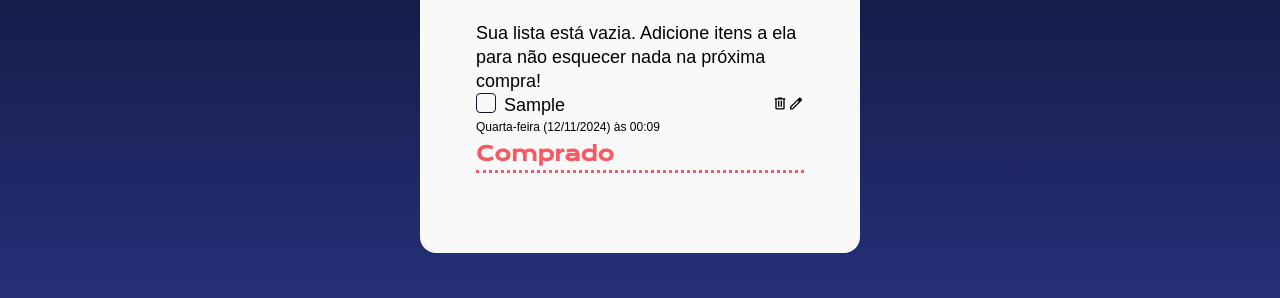
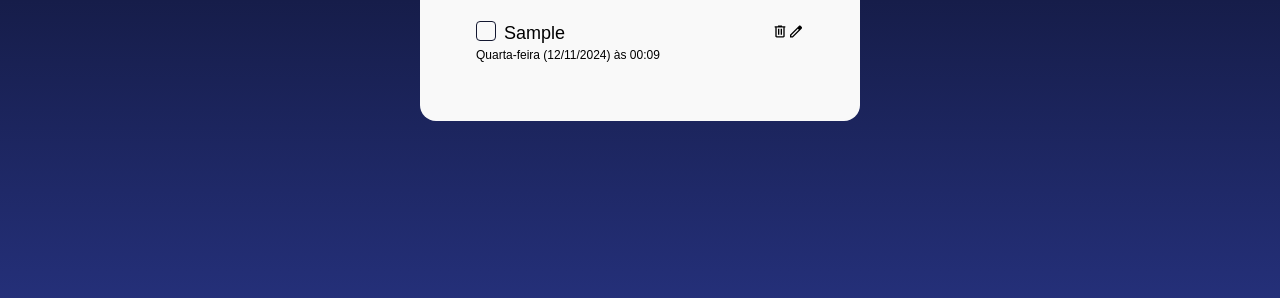
Before and after one commit to gabrielfari4/checklist, a plain HTML site: page index.html in a window 1280 px wide. Both pictures are taken after typing "Sample" into the empty fields and a click on the button "Salvar item". Shown: the part 464-762 px from the top of the page. Drawn offline with nearby package versions, Linux system fonts and the light colour scheme; a web font is replaced by a local one.

Commit message:
:sparkles: feat: function verificar lista comprados

```diff
--- a/index.html
+++ b/index.html
@@ -33,11 +33,13 @@
                 <ul id="lista-de-compras">
                     <p id="mensagem-lista-vazia" style="display: block;">Sua lista está vazia. Adicione itens a ela para não esquecer nada na próxima compra!</p>
                 </ul>
-                <h2>Comprado</h2>
-                <hr />
-                <ul id="lista-comprados">
+                <div  id="comprados-title">
+                    <h2>Comprado</h2>
+                    <hr />
+                    <ul id="lista-comprados">
 
-                </ul>
+                    </ul>
+                </div>
             </div>
         </main>
         <script src="script.js" type="module"></script>
--- /dev/null
+++ b/js/adicionarDataHora.js
@@ -0,0 +1,10 @@
+
+const addDateTime = () => {
+    const itemDate = document.createElement('p');
+    itemDate.innerText = `${new Date().toLocaleDateString('pt-BR', { weekday: 'long' })} (${new Date().toLocaleDateString()}) às ${new Date().toLocaleTimeString('pt-BR', { hour: 'numeric', minute: 'numeric' })}`;
+    itemDate.classList.add('item-texto-data');
+
+    return itemDate;
+}
+
+export default addDateTime;
--- a/js/adicionarItem.js
+++ b/js/adicionarItem.js
@@ -1,4 +1,5 @@
 import createItem from "./criarItem.js";
+import verifyList from "./verificarLista.js";
 
 const item = document.getElementById('input-item');
 const lista = document.getElementById('lista-de-compras');
@@ -8,6 +9,7 @@ const addItem = (event) => {
 
     const listItem = createItem(item.value)
     lista.appendChild(listItem);
+    verifyList(lista);
 }
 
 export default addItem;
--- a/js/criarItem.js
+++ b/js/criarItem.js
@@ -1,3 +1,7 @@
+import addDateTime from "./adicionarDataHora.js";
+import verifyBoughtList from "./verificarComprado.js";
+
+const lista = document.getElementById('lista-de-compras');
 const listaComprados = document.getElementById('lista-comprados');
 
 let itemCount = 1
@@ -37,6 +41,7 @@ const createItem = (item) => {
             itemTitle.style.textDecoration = 'none';
             lista.appendChild(listItem);
         }
+        verifyBoughtList(listaComprados);
     })
 
     const customCheckbox = document.createElement('div');
@@ -74,15 +79,13 @@ const createItem = (item) => {
     editButton.appendChild(editImg);
 
 
+
     listItemContainer.appendChild(itemNameContainer);
     listItemContainer.appendChild(buttonContainer);
 
-    const itemDate = document.createElement('p');
-    itemDate.innerText = `${new Date().toLocaleDateString('pt-BR', { weekday: 'long' })} (${new Date().toLocaleDateString()}) às ${new Date().toLocaleTimeString('pt-BR', { hour: 'numeric', minute: 'numeric' })}`;
-    itemDate.classList.add('item-texto-data');
 
     listItem.appendChild(listItemContainer);
-    listItem.appendChild(itemDate);
+    listItem.appendChild(addDateTime());
 
     return listItem;
 }
--- /dev/null
+++ b/js/verificarComprado.js
@@ -0,0 +1,11 @@
+const comprados = document.getElementById('comprados-title');
+
+const verifyBoughtList = (list) => {
+    if (list.childElementCount === 0) {
+        comprados.style.display = "none";
+    } else {
+        comprados.style.display = "block";
+    }
+}
+
+export default verifyBoughtList;
--- a/js/verificarLista.js
+++ b/js/verificarLista.js
@@ -0,0 +1,11 @@
+const emptyListMsg = document.getElementById('mensagem-lista-vazia');
+
+const verifyList = (list) => {
+    if (list.childElementCount === 0) {
+        emptyListMsg.style.display = "block";
+    } else {
+        emptyListMsg.style.display = "none";
+    }
+}
+
+export default verifyList;
--- a/script.js
+++ b/script.js
@@ -1,5 +1,10 @@
 import addItem from "./js/adicionarItem.js";
+import verifyBoughtList from "./js/verificarComprado.js";
 
 const salvarItemButton = document.getElementById('botao-adicionar');
 
-salvarItemButton.addEventListener('click', addItem)
+salvarItemButton.addEventListener('click', addItem);
+
+const listaComprados = document.getElementById('lista-comprados');
+
+verifyBoughtList(listaComprados);
```
